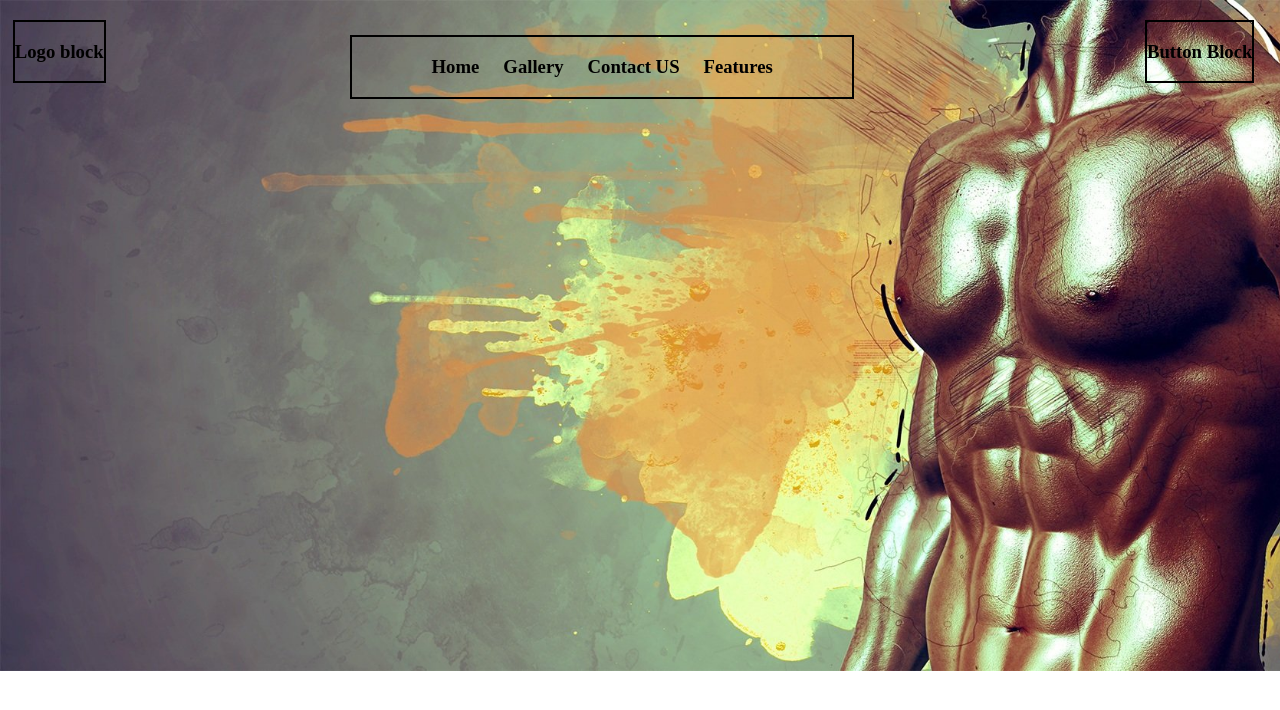
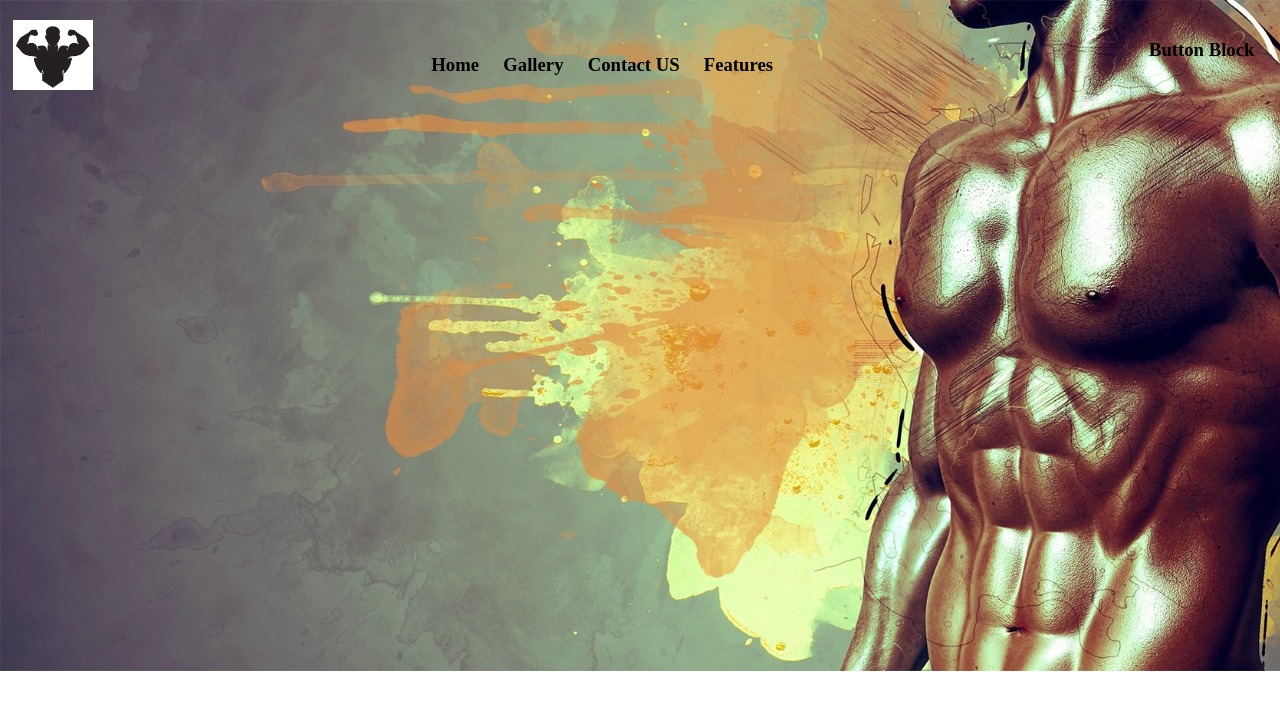
Before and after one commit to prajprad751/ZYM_website, a plain HTML site: page index.html in a window 1280 px wide. Drawn offline with Linux system fonts and the light colour scheme.

Commit message:
logo added

```diff
--- a/index.html
+++ b/index.html
@@ -16,10 +16,10 @@
             margin: 0px;
             padding: 10px;
             /* height: 100px; */
-            background: url(Img/bckGrd.jpg);
+            background: no-repeat url(Img/bckGrd.jpg);
             background-size: 115%;
             /* height: 1700px; */
-            background-repeat: no-repeat;
+            /* background-repeat: no-repeat; */
 
         }
 
@@ -32,12 +32,12 @@
             position: absolute;
             left: 1%;
             top: 20px;
-            border: 2px solid black;
+            /* border: 2px solid black; */
         }
 
         .navbar {
             display: block;
-            border: 2px solid black;
+            /* border: 2px solid black; */
             margin: 2% 27%;
             width: 40%;
             text-align: center;
@@ -46,7 +46,7 @@
 
         .btn {
             display: inline-block;
-            border: 2px solid black;
+            /* border: 2px solid black; */
             position: absolute;
             right: 2%;
             top: 20px;
@@ -67,12 +67,15 @@
     <!-- <img src="/Img/bckGrd.jpg" alt="No image found"> -->
     <header class="header">
         <div class="logo">
-            <h3>Logo block</h3>
+            <!-- <h3>Logo block</h3> -->
+            <img src="logo.JPG" width="80px" height="70px" alt="random image">
+
         </div>
 
         <div class="navbar">
             <span class="navSpan">
                 <h3>Home</h3>
+
             </span>
             <span class="navSpan">
                 <h3>Gallery</h3>
```
